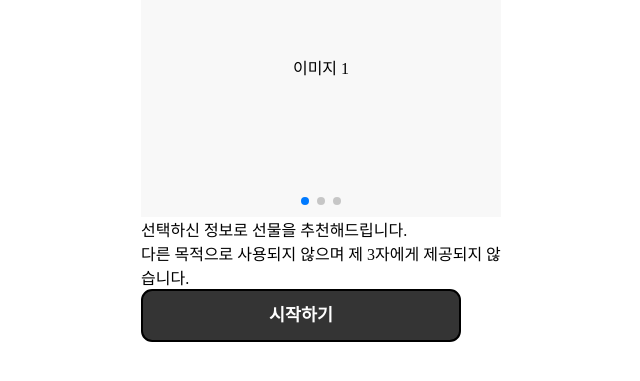
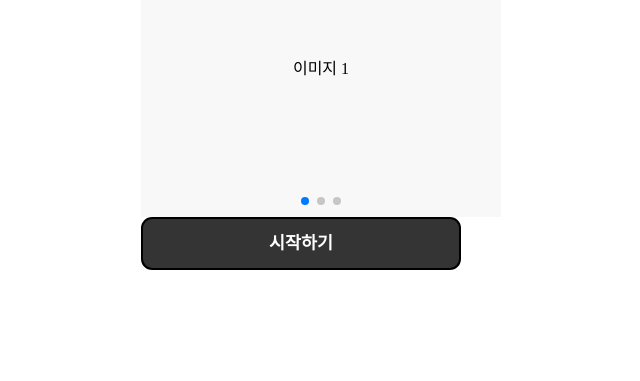
Before and after one commit to HICC-2024-2-project-contest/team4-front, a React (Vite) app: page / in a window 1280 px wide. Shown: the part 113-494 px from the top of the page, without its empty margins (319-959 px from the left). Built offline with nearby package versions, Linux system fonts and the light colour scheme; a web font is replaced by a local one.

Commit message:
Update Onboarding.jsx

```diff
--- a/src/pages/Onboarding.jsx
+++ b/src/pages/Onboarding.jsx
@@ -21,11 +21,6 @@ const Onboarding = () => {
         <SwiperSlide><div className="swiper-slide">이미지 3</div></SwiperSlide>
       </Swiper>
 
-      <p className="Description">
-        선택하신 정보로 선물을 추천해드립니다.<br />
-        다른 목적으로 사용되지 않으며 제 3자에게 제공되지 않습니다.
-      </p>
-
       <Button text="시작하기" type="black" onClick={() => { console.log("✅ 시작하기 버튼 클릭됨!"); navigate("/questionnaire");}} />
     </div>
   );
```
